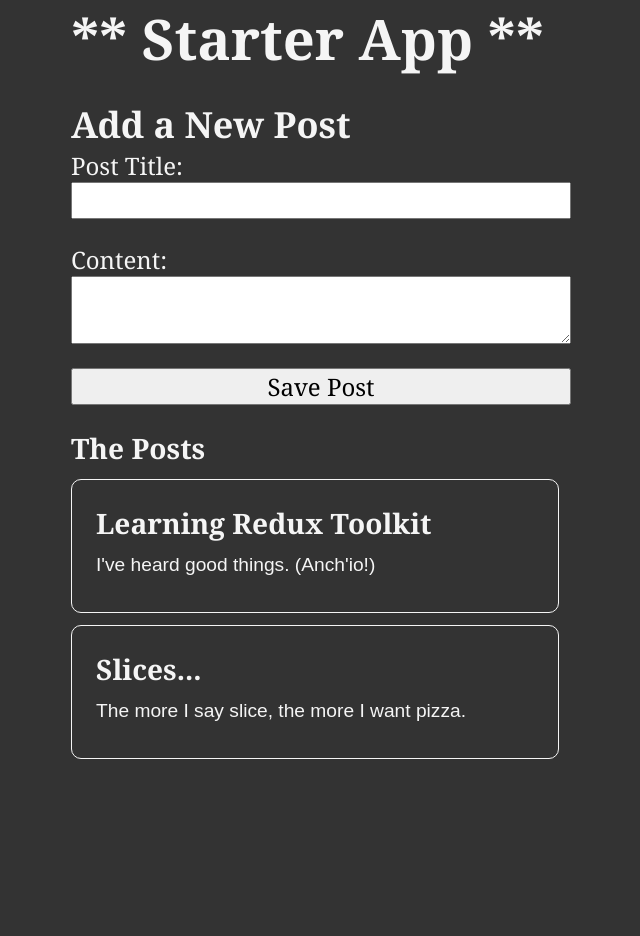
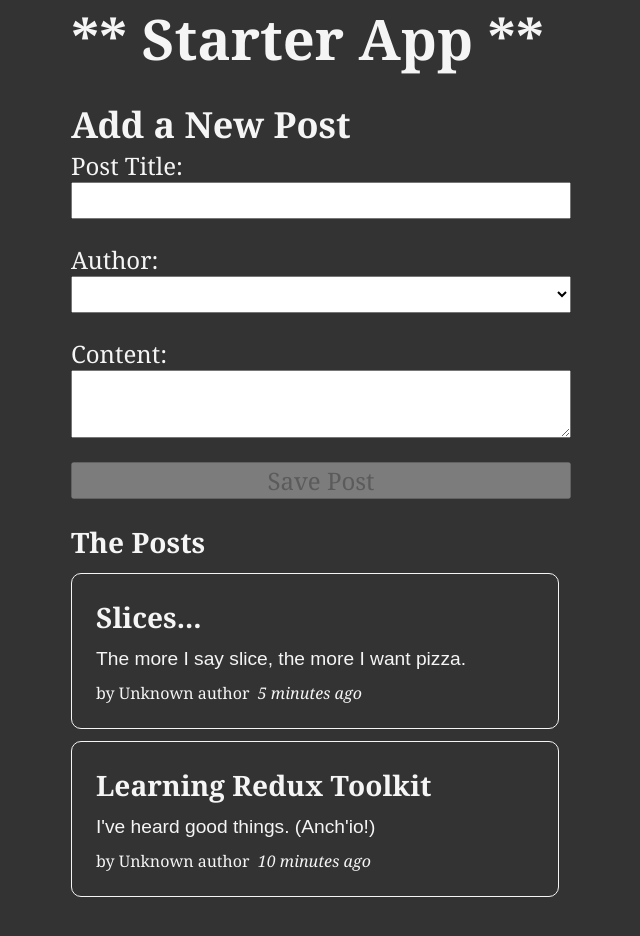
Before and after one commit to aquacalc/mern-modern-rtk, a React (Create React App) app: page / in a window 1280 px wide. Shown: the top 936 px of the page, without its empty margins (319-959 px from the left). Before the commit the page ends 899 px from the top, so only its background shows below. Built offline with nearby package versions, Linux system fonts and the light colour scheme.

Commit message:
add date-fns & initial reactions code

```diff
--- a/package.json
+++ b/package.json
@@ -4,6 +4,7 @@
   "private": true,
   "dependencies": {
     "@reduxjs/toolkit": "^1.9.1",
+    "date-fns": "^2.29.3",
     "react": "^18.2.0",
     "react-dom": "^18.2.0",
     "react-redux": "^8.0.5",
--- a/src/app/store.js
+++ b/src/app/store.js
@@ -1,9 +1,11 @@
 import { configureStore } from "@reduxjs/toolkit";
 import postsReducer from '../features/posts/postsSlice'
+import usersReducer from '../features/users/usersSlice'
 
 export const store = configureStore({
   reducer: {
-    posts: postsReducer
+    posts: postsReducer,
+    users: usersReducer
   },
   // devTools: true,
 });
--- a/src/features/posts/AddPostForm.js
+++ b/src/features/posts/AddPostForm.js
@@ -2,30 +2,29 @@
 
 import {
   useDispatch,
-  // useSelector
+  useSelector
 } from "react-redux";
-// import { nanoid } from "@reduxjs/toolkit";
 
 import { postAdded } from "./postsSlice";
-// import { selectAllUsers } from "../users/usersSlice";
+import { selectAllUsers } from "../users/usersSlice";
 
 const AddPostForm = () => {
   const dispatch = useDispatch();
 
   const [title, setTitle] = useState("");
   const [content, setContent] = useState("");
-  // const [userId, setUserId] = useState("");
+  const [userId, setUserId] = useState("");
 
-  // const users = useSelector(selectAllUsers);
+  const users = useSelector(selectAllUsers);
 
   const onTitleChanged = (e) => setTitle(e.target.value);
   const onContentChanged = (e) => setContent(e.target.value);
-  // const onAuthorChanged = (e) => setUserId(e.target.value);
+  const onAuthorChanged = (e) => setUserId(e.target.value);
 
   const onSavePostClicked = () => {
     if (title && content) {
       // [NB] With 'prepare' callback in slice
-      dispatch(postAdded(title, content));
+      dispatch(postAdded(title, content, userId));
       // dispatch(
       //   postAdded({
       //   id: nanoid(),
@@ -39,13 +38,13 @@
     }
   };
 
-  // const canSave = Boolean(title) && Boolean(content) && Boolean(userId);
+  const canSave = Boolean(title) && Boolean(content) && Boolean(userId);
 
-  // const usersOptions = users.map((user) => (
-  //   <option key={user.id} value={user.id}>
-  //     {user.name}
-  //   </option>
-  // ));
+  const usersOptions = users.map((user) => (
+    <option key={user.id} value={user.id}>
+      {user.name}
+    </option>
+  ));
 
   return (
     <section>
@@ -60,11 +59,11 @@
           onChange={onTitleChanged}
         />
 
-        {/* <label htmlFor="postAuthor">Author:</label>
+        <label htmlFor="postAuthor">Author:</label>
         <select id="postAuthor" value={userId} onChange={onAuthorChanged}>
           <option value=""></option>
           {usersOptions}
-        </select> */}
+        </select>
 
         <label htmlFor="postContent">Content:</label>
         <textarea
@@ -76,7 +75,7 @@
         <button
           type="button"
           onClick={onSavePostClicked}
-          // disabled={!canSave}
+          disabled={!canSave}
         >
           Save Post
         </button>
--- /dev/null
+++ b/src/features/posts/PostAuthor.js
@@ -0,0 +1,15 @@
+import { useSelector } from "react-redux"
+import { selectAllUsers } from "../users/usersSlice"
+
+const PostAuthor = ({authorId}) => {
+
+  const users = useSelector(selectAllUsers);
+
+  const author = users.find(user => user.id === authorId)
+
+  return (
+    <span>by {author ? author.name : 'Unknown author'}</span>
+  )
+}
+
+export default PostAuthor
--- a/src/features/posts/PostsList.js
+++ b/src/features/posts/PostsList.js
@@ -1,14 +1,22 @@
 import { useSelector } from "react-redux";
 import { selectAllPosts } from "./postsSlice";
+import PostAuthor from "./PostAuthor";
+import TimeAgo from "./TimeAgo";
 
 const PostsList = () => {
   const posts = useSelector(selectAllPosts);
   // const posts = useSelector((state) => state.posts);
 
-  const renderedPosts = posts.map((p) => (
+  const orderedPosts = posts.slice().sort((a,b) => b.date.localeCompare(a.date))
+
+  const renderedPosts = orderedPosts.map((p) => (
     <article key={p.id}>
       <h3>{p.title}</h3>
       <p>{p.content.substring(0, 100)}</p>
+      <div className="postCredit">
+        <PostAuthor authorId={p.userId} />
+        <TimeAgo timestamp={p.date} />
+      </div>
     </article>
   ));
 
--- /dev/null
+++ b/src/features/posts/TimeAgo.js
@@ -0,0 +1,17 @@
+import { parseISO, formatDistanceToNow } from 'date-fns';
+
+const TimeAgo = ({ timestamp }) => {
+    let timeAgo = ''
+    if (timestamp) {
+        const date = parseISO(timestamp)
+        const timePeriod = formatDistanceToNow(date)
+        timeAgo = `${timePeriod} ago`
+    }
+
+    return (
+        <span title={timestamp}>
+            &nbsp; <i>{timeAgo}</i>
+        </span>
+    )
+}
+export default TimeAgo
--- a/src/features/posts/postsSlice.js
+++ b/src/features/posts/postsSlice.js
@@ -1,31 +1,36 @@
-import { createSlice, nanoid } from "@reduxjs/toolkit";
+import {
+  createSlice,
+  nanoid
+} from "@reduxjs/toolkit";
+
+import { sub } from "date-fns";
 
 const initialState = [
   {
     id: "1",
     title: "Learning Redux Toolkit",
     content: "I've heard good things. (Anch'io!)",
-    // date: sub(new Date(), { minutes: 10 }).toISOString(),
-    // reactions: {
-    //     thumbsUp: 0,
-    //     wow: 0,
-    //     heart: 0,
-    //     rocket: 0,
-    //     coffee: 0
-    // }
+    date: sub(new Date(), { minutes: 10 }).toISOString(),
+    reactions: {
+        thumbsUp: 0,
+        wow: 0,
+        heart: 0,
+        rocket: 0,
+        coffee: 0
+    }
   },
   {
     id: "2",
     title: "Slices...",
     content: "The more I say slice, the more I want pizza.",
-    // date: sub(new Date(), { minutes: 5 }).toISOString(),
-    // reactions: {
-    //     thumbsUp: 0,
-    //     wow: 0,
-    //     heart: 0,
-    //     rocket: 0,
-    //     coffee: 0
-    // }
+    date: sub(new Date(), { minutes: 5 }).toISOString(),
+    reactions: {
+        thumbsUp: 0,
+        wow: 0,
+        heart: 0,
+        rocket: 0,
+        coffee: 0
+    }
   },
 ];
 
@@ -37,12 +42,21 @@
       reducer(state, action) {
         state.push(action.payload);
       },
-      prepare(title, content) {
+      prepare(title, content, userId) {
         return {
           payload: {
             id: nanoid(),
             title,
             content,
+            date: new Date().toISOString(),
+            userId,
+            reactions: {
+                thumbsUp: 0,
+                wow: 0,
+                heart: 0,
+                rocket: 0,
+                coffee: 0
+            }
           },
         };
       },
--- /dev/null
+++ b/src/features/users/usersSlice.js
@@ -0,0 +1,17 @@
+import { createSlice } from "@reduxjs/toolkit";
+
+const initialState = [
+  { id: "0", name: "Dude Lebowski" },
+  { id: "1", name: "Neil Young" },
+  { id: "2", name: "Dave Gray" },
+];
+
+const usersSlice = createSlice({
+  name: "users",
+  initialState,
+  reducers: {},
+});
+
+export const selectAllUsers = (state) => state.users;
+
+export default usersSlice.reducer;
```
Also changed, not shown: 1 other file (tests, documents, lock files or other folders).
